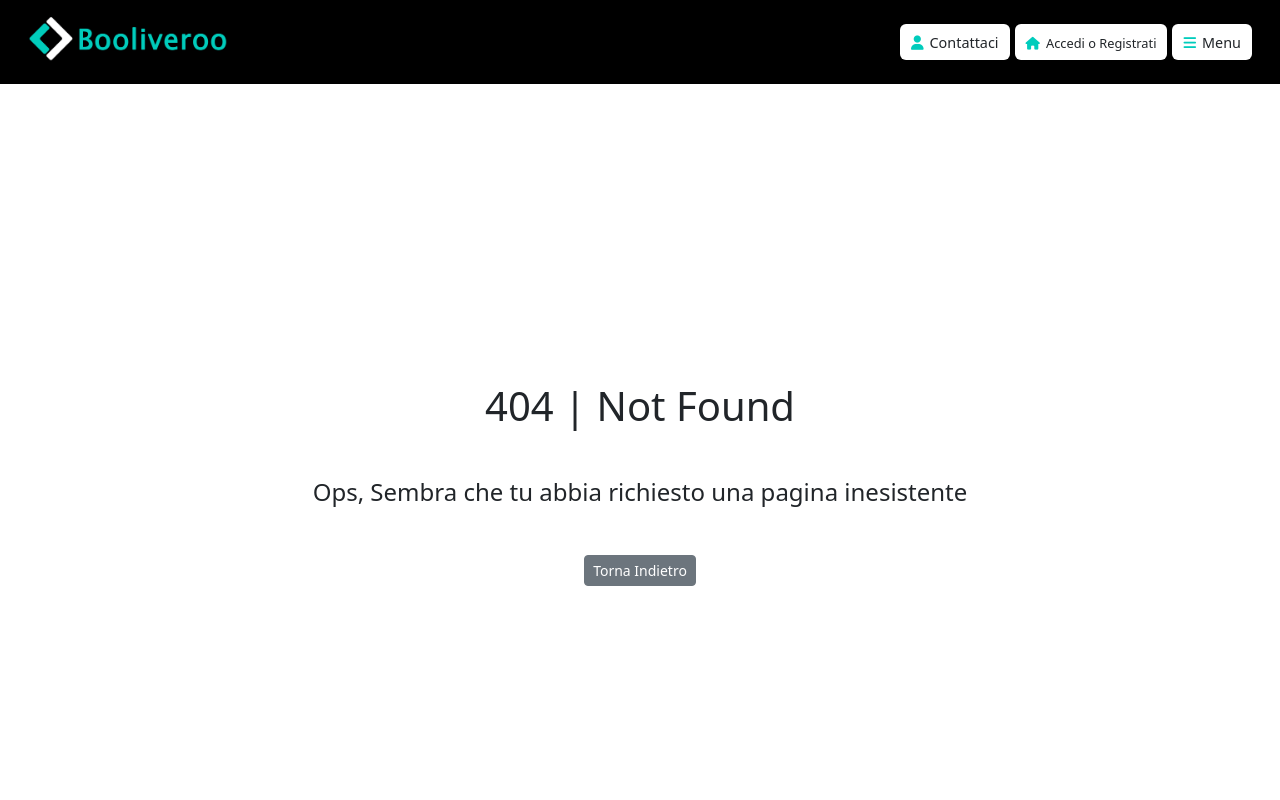
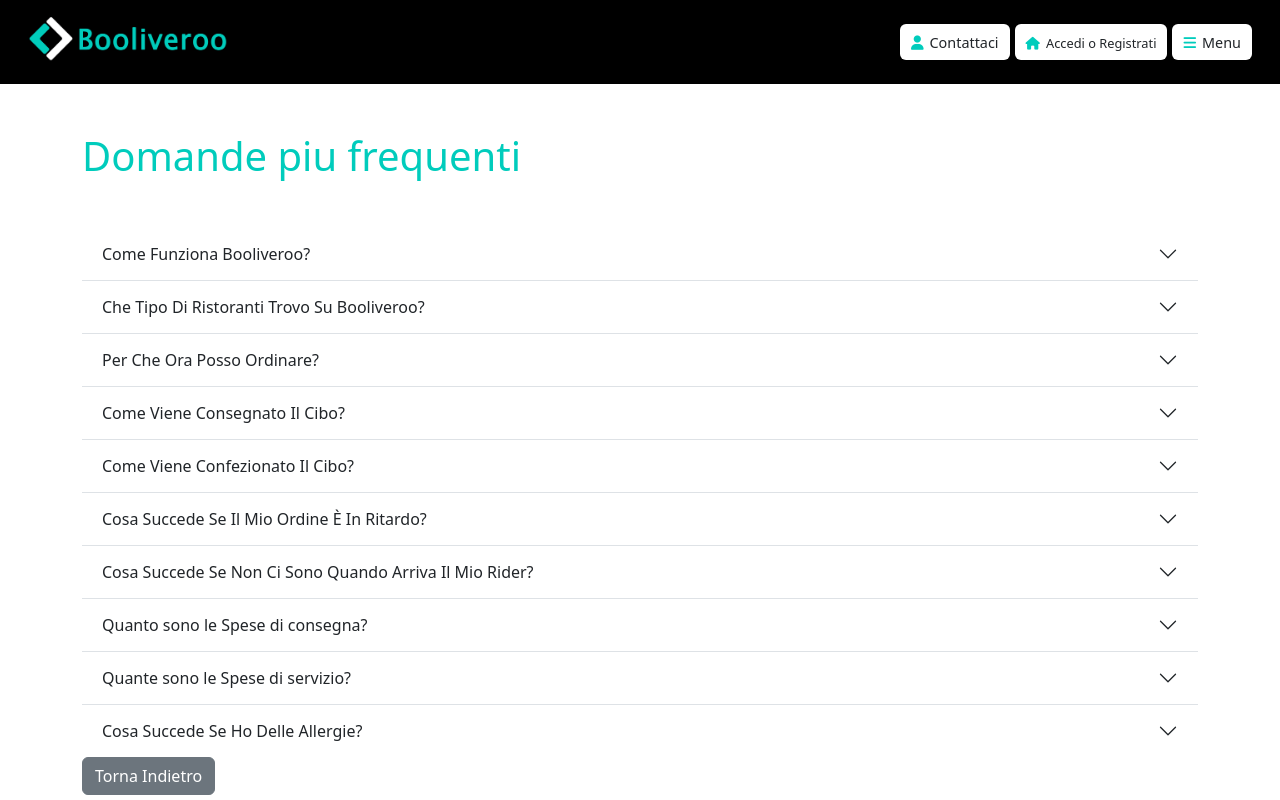
Before and after one commit to ArmandoMarino/Booliveroo-front, a Vue app: page /faqs in a window 1280 px wide. Shown: the top 800 px of the page. Built offline with nearby package versions, Linux system fonts and the light colour scheme.

Commit message:
added faqs-page

```diff
--- a/src/components/AppHeader.vue
+++ b/src/components/AppHeader.vue
@@ -101,8 +101,12 @@ export default {
 
                                             <!-- FAQS -->
                                             <div class="col-12">
-                                                <a href="#"><span><i
-                                                            class="fa-solid fa-circle-question pe-3 text-secondary"></i>FAQs</span></a>
+
+                                                <router-link :to="{ name: 'faqs_page', params: { component: FaqsPage } }">
+                                                    <a href="#"><span><i
+                                                                class="fa-solid fa-circle-question pe-3 text-secondary"></i>FAQs</span></a>
+                                                </router-link>
+
                                             </div>
 
                                             <figure class="d-flex justify-content-center">
--- /dev/null
+++ b/src/data/questions.js
@@ -0,0 +1,73 @@
+const questions = [
+  {
+    id: "One",
+    title: "Come Funziona Booliveroo?",
+    description:
+      "Puoi ordinare sia dal sito sia dalla nostra app, disponibile per iOS e Android. Aggiungi il tuo indirizzo di consegna per vedere quali ristoranti consegnano da te, scegli i tuoi piatti preferiti ed effettua l'ordine. Quando il tuo ordine viene accettato, il ristorante inizia a prepararlo e a confezionarlo. Una volta pronto, un nostro rider lo ritira e lo porta da te.Se vuoi essere super organizzato, puoi ordinare fino a 24 ore in anticipo con un ordine programmato.",
+  },
+
+  {
+    id: "Two",
+    title: "Che Tipo Di Ristoranti Trovo Su Booliveroo?",
+    description:
+      "Ci prendiamo cura personalmente di proporti un'ampia selezione di ristoranti di alta qualità nella tua area. Questo significa che puoi trovare dal miglior ristorante giapponese, all'hamburgheria più gustosa, alla pizzeria italiana tradizionale con forno a legna. L'unica cosa che non troverai su Booliveroo sono ristoranti di scarsa qualità.",
+  },
+
+  {
+    id: "Three",
+    title: "Per Che Ora Posso Ordinare?",
+    description:
+      "Consegniamo tutti i giorni dal mattino (in alcune città) alla sera tardi e i ristoranti hanno orari differenti. Visita la nostra homepage o l'app per vedere quali ristoranti consegnano nella tua zona.",
+  },
+
+  {
+    id: "Four",
+    title: "Come Viene Consegnato Il Cibo?",
+    description:
+      "Una volta che hai effettuato l'ordine, il ristorante lo riceve, lo prepara e lo impacchetta. Quando è pronto, un rider lo ritira e si reca all'indirizzo di consegna.",
+  },
+
+  {
+    id: "Five",
+    title: "Come Viene Confezionato Il Cibo?",
+    description:
+      "Il packaging dipende sempre dalla tipologia di cibo e dal ristorante da cui hai ordinato. I nostri ristoranti hanno molta cura nell'utilizzare packaging che mantenga la giusta temperatura il più a lungo possibile. Se hai suggerimenti riguardo al packaging o sull'aspetto del cibo che ti è stato consegnato, perfavore contattaci via mail all'indirizzo support@Booliveroo.it e comunicheremo i tuoi feedback al ristorante.",
+  },
+
+  {
+    id: "Six",
+    title: "Cosa Succede Se Il Mio Ordine È In Ritardo?",
+    description:
+      "A volte può succedere che accadano imprevisti che no possiamo controllare. Proviamo sempre a metterci in contatto con te quando capiamo che potrebbe esserci un ritardo e il nostro team fa sempre in modo di consegnarti l'ordine il prima possibile.",
+  },
+
+  {
+    id: "Seven",
+    title: "Cosa Succede Se Non Ci Sono Quando Arriva Il Mio Rider?",
+    description:
+      "Se pensi di non riuscire a trovarti all'indirizzo indicato in tempo per ricevere il tuo ordine, contattataci attraverso la funzione di Aiuto all'interno dell'app. Il nostro rider proverà a chiamarti nel caso in cui ci siano problemi una volta raggiunto il tuo indirizzo. Se non riuscisse a contattarti, il nostro Customer Service proverà a mettersi in contatto con te via telefono e email. Per favore controlla le tue email mentre attendi l'ordine per ogni aggiornamento. Se non riuscissimo a contattarti e non riuscissimo a consegnare l'ordine, il tuo rider attenderà fino a 10 minuti all'indirizzo indicato. Trascorso questo tempo, andrà via e l'importo ti verrà comunque addebitato. Per evitare che succeda, ti consigliamo di controllare sempre i dettagli di indirizzo e numero di telefono all'interno dell'ordine.",
+  },
+
+  {
+    id: "Eight",
+    title: "Quanto sono le Spese di consegna?",
+    description:
+      "Più sei vicino al ristorante, minori saranno le spese di consegna. Alcuni ristoranti gestiscono in autonomia le consegne e le spese di consegna.",
+  },
+
+  {
+    id: "Nine",
+    title: "Quante sono le Spese di servizio?",
+    description:
+      "Ci consentono di offrirti costantemente la migliore esperienza possibile con Booliveroo, inclusi un servizio clienti di prim'ordine e nuove funzionalità. Le spese di servizio variano da un importo minimo a uno massimo e potrai sempre visualizzare chiaramente l'importo esatto prima di procedere al pagamento. Le spese di servizio saranno calcolate come percentuale dell'importo dell'ordine, prima dell'applicazione di eventuali sconti o promozioni.",
+  },
+
+  {
+    id: "Ten",
+    title: "Cosa Succede Se Ho Delle Allergie?",
+    description:
+      "Se hai qualche allergia specifica e vuoi maggiori informazioni a proposito di qualche piatto indicato nel menu, per favore controlla la sezione note del ristorante nel menu. Per maggiori informazioni ti preghiamo di contattare il ristorante direttamente.",
+  },
+];
+
+export { questions };
--- /dev/null
+++ b/src/pages/FaqsPage.vue
@@ -0,0 +1,66 @@
+<script>
+import { questions } from '../data/questions'
+
+export default {
+    name: "Faqs",
+    data() {
+        return {
+            questions
+        }
+
+    },
+}
+</script>
+
+
+<template>
+    <div class="container">
+        <!-- TITLE -->
+        <h1 class="my-5">Domande piu frequenti</h1>
+
+
+        <!-- FREQUENTLY ASKED QUESTIONS -->
+        <div class="questions">
+
+            <div class="accordion accordion-flush" id="accordionFlushExample">
+
+                <!-- V-FOR QUESTIONS -->
+                <div v-for="question in questions" class="accordion-item">
+                    <h2 class="accordion-header" :id="'flush-heading' + question.id">
+                        <button class="accordion-button collapsed" type="button" data-bs-toggle="collapse"
+                            :data-bs-target="'#flush-collapse' + question.id" aria-expanded="false"
+                            :aria-controls="'flush-collapse' + question.id">
+                            {{ question.title }}
+                        </button>
+                    </h2>
+                    <div :id="'flush-collapse' + question.id" class="accordion-collapse collapse"
+                        :aria-labelledby="'flush-heading' + question.id" data-bs-parent="#accordionFlushExample">
+                        <div class="accordion-body">{{ question.description }}
+                        </div>
+                    </div>
+                </div>
+            </div>
+        </div>
+
+        <router-link :to="{ name: 'home', params: { component: HomePage } }">
+            <button class="btn btn-secondary">Torna Indietro</button>
+        </router-link>
+
+
+    </div>
+</template>
+
+<style scoped lang="scss">
+@use '../assets/scss/partials/variables' as *;
+
+
+
+.accordion-button:not(.collapsed) {
+    background-color: $primary;
+    color: white;
+}
+
+h1 {
+    color: $primary;
+}
+</style>
--- a/src/router/index.js
+++ b/src/router/index.js
@@ -10,8 +10,8 @@ import Cart from "../pages/Cart.vue";
 import NotFoundPage from "../pages/NotFoundPage.vue";
 import ContactPage from "../pages/ContactPage.vue";
 import AboutUsPage from "../pages/AboutUsPage.vue";
+import FaqsPage from "../pages/FaqsPage.vue";
 import CareersPage from "../pages/CareersPage.vue";
-
 
 // Creo il Router e definisco le rotte
 const router = createRouter({
@@ -26,21 +26,32 @@ const router = createRouter({
     { path: "/cart", name: "cart", component: Cart },
 
     // Rotta per la pagina del form
-    { path: '/contact', name: 'contact_page', component: ContactPage },
+    { path: "/contact", name: "contact_page", component: ContactPage },
 
     // Rotta per la pagina About us
-    { path: '/about_us', name: 'about_us', component: AboutUsPage },
+    { path: "/about_us", name: "about_us", component: AboutUsPage },
+
+    // Rotta per la pagina Faqs
+    { path: "/faqs", name: "faqs_page", component: FaqsPage },
 
     // Rotta per la pagina Careers
-    { path: '/careers', name: 'careers', component: CareersPage},
+    { path: "/careers", name: "careers", component: CareersPage },
 
     { path: "/restaurants", name: "restaurants", component: RestaurantPage },
 
     //Rotta per lo show del restaurant con ID
-    { path: "/restaurants/:id", name: "restaurant-detail", component: RestaurantDetailPage },
+    {
+      path: "/restaurants/:id",
+      name: "restaurant-detail",
+      component: RestaurantDetailPage,
+    },
 
     //Rotta per il recupero dei restaurants appartenenti a una category
-    { path: '/categories/:id/restaurants', name: 'categories-restaurants', component: CategoryRestaurantsPage },
+    {
+      path: "/categories/:id/restaurants",
+      name: "categories-restaurants",
+      component: CategoryRestaurantsPage,
+    },
 
     // NotFoundPage (lasciatela come ultima posizione )
     { path: "/:pathMatch(.*)*", name: "not-found", component: NotFoundPage },
```
